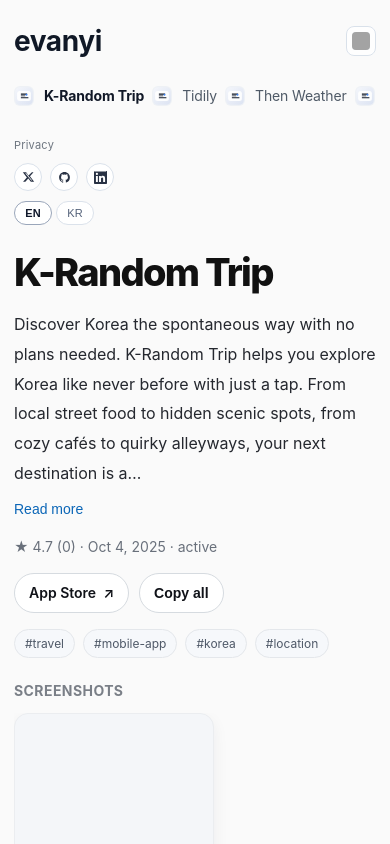
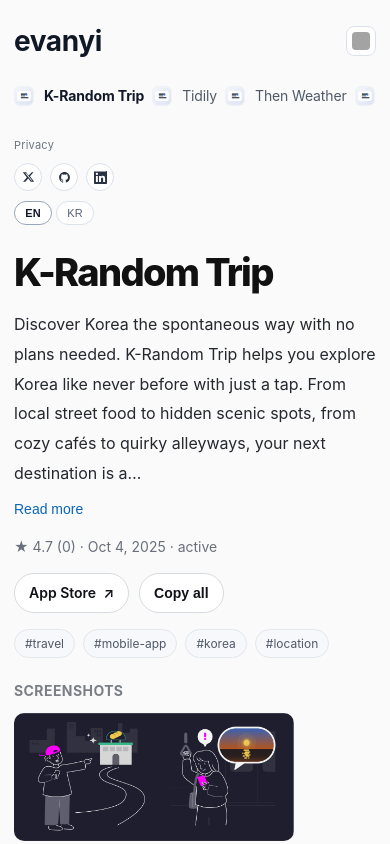
Before and after one commit to ideook/portfolio, a React (Vite) app: page /v2 in a window 390 px wide. Shown: the top 844 px of the page. Built offline with nearby package versions, Linux system fonts and the light colour scheme; grey boxes are pictures that could not be loaded; a web font is replaced by a local one.

Commit message:
fix(portfolio): remove mobile screenshot frame from v2 gallery cards

```diff
--- a/src/styles/pages/PortfolioV2Page.module.css
+++ b/src/styles/pages/PortfolioV2Page.module.css
@@ -418,20 +418,20 @@
 
 .galleryFrame {
   margin: 0;
-  min-width: 250px;
-  width: 250px;
-  aspect-ratio: 9 / 19.4;
-  border-radius: 14px;
+  min-width: 260px;
+  width: min(360px, 100%);
   overflow: hidden;
-  border: 1px solid #ebedf0;
-  background: #f4f6f9;
-  box-shadow: 0 6px 16px rgba(20, 31, 47, 0.06);
+  border: none;
+  background: transparent;
+  box-shadow: none;
+  border-radius: 10px;
   flex-shrink: 0;
 }
 
 .galleryFrame img {
+  display: block;
   width: 100%;
-  height: 100%;
+  height: auto;
   object-fit: contain;
 }
 
@@ -521,8 +521,8 @@
   }
 
   .galleryFrame {
-    width: 220px;
-    min-width: 220px;
+    width: min(320px, 100%);
+    min-width: 260px;
   }
 }
 
@@ -544,7 +544,7 @@
   }
 
   .galleryFrame {
-    width: 200px;
-    min-width: 200px;
+    width: min(280px, 100%);
+    min-width: 220px;
   }
 }
```
